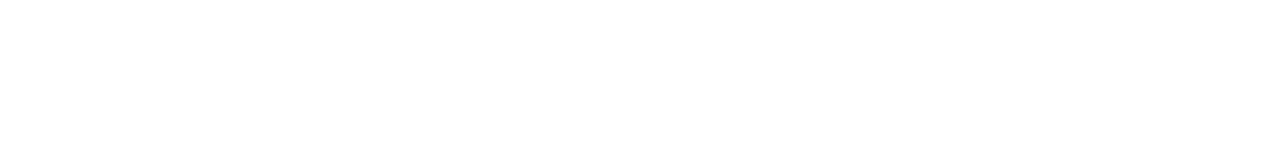
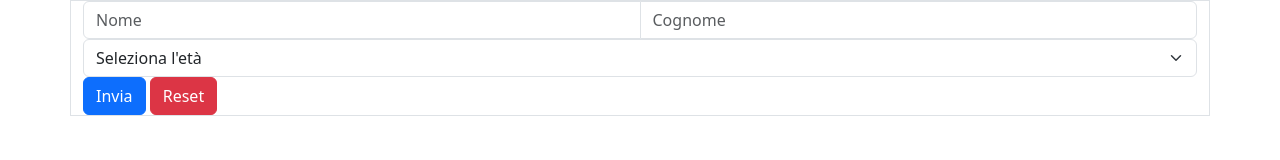
Before and after one commit to davidelunetta/js-biglietto-treno-form, a plain HTML site: page index.html in a window 1280 px wide. Drawn offline with nearby package versions, Linux system fonts and the light colour scheme.

Commit message:
created form for users input

```diff
--- a/index.html
+++ b/index.html
@@ -8,6 +8,26 @@
     <title>Biglietto Treno Form</title>
 </head>
 <body>
+   <div class="container 100vh border">
+        <div class="input-group">
+            <input id="kmInput" type="text" aria-label="First name" placeholder="Nome" class="form-control">
+            <input id="ageInput" type="text" aria-label="Last name" placeholder="Cognome" class="form-control">
+        </div>
+        <select class="form-select" aria-label="Default select example">
+            <option selected>Seleziona l'età</option>
+            <option value="1">Maggiorenne</option>
+            <option value="2">Minorenne</option>
+            <option value="3">Over 65</option>
+        </select>
+        <button type="button" class="btn btn-primary">Invia</button>
+        <button type="button" class="btn btn-danger">Reset</button>
+
+   </div>
+
+
+
+
+
 
     <script src="js/script.js"></script>
 </body>
```
